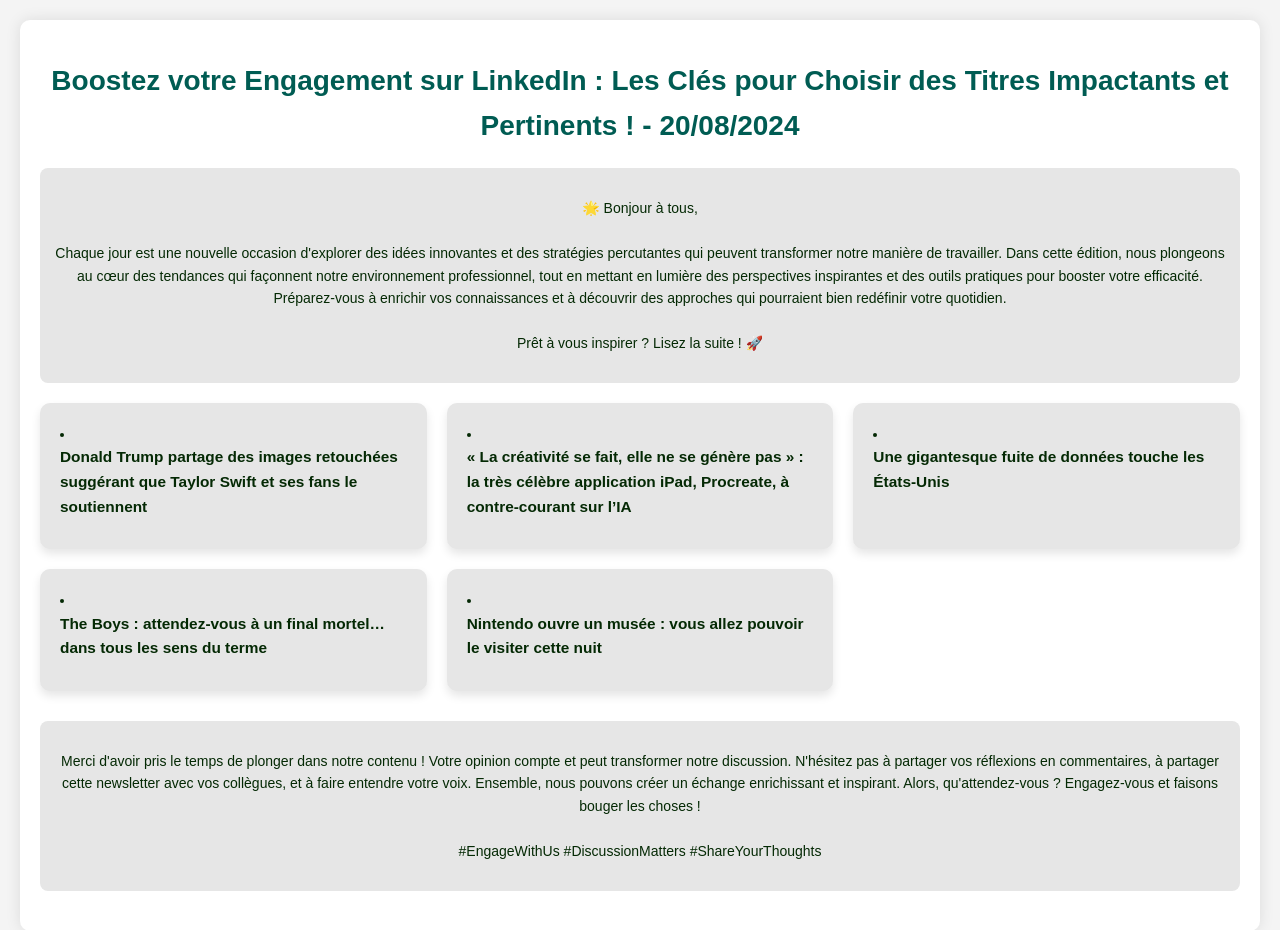
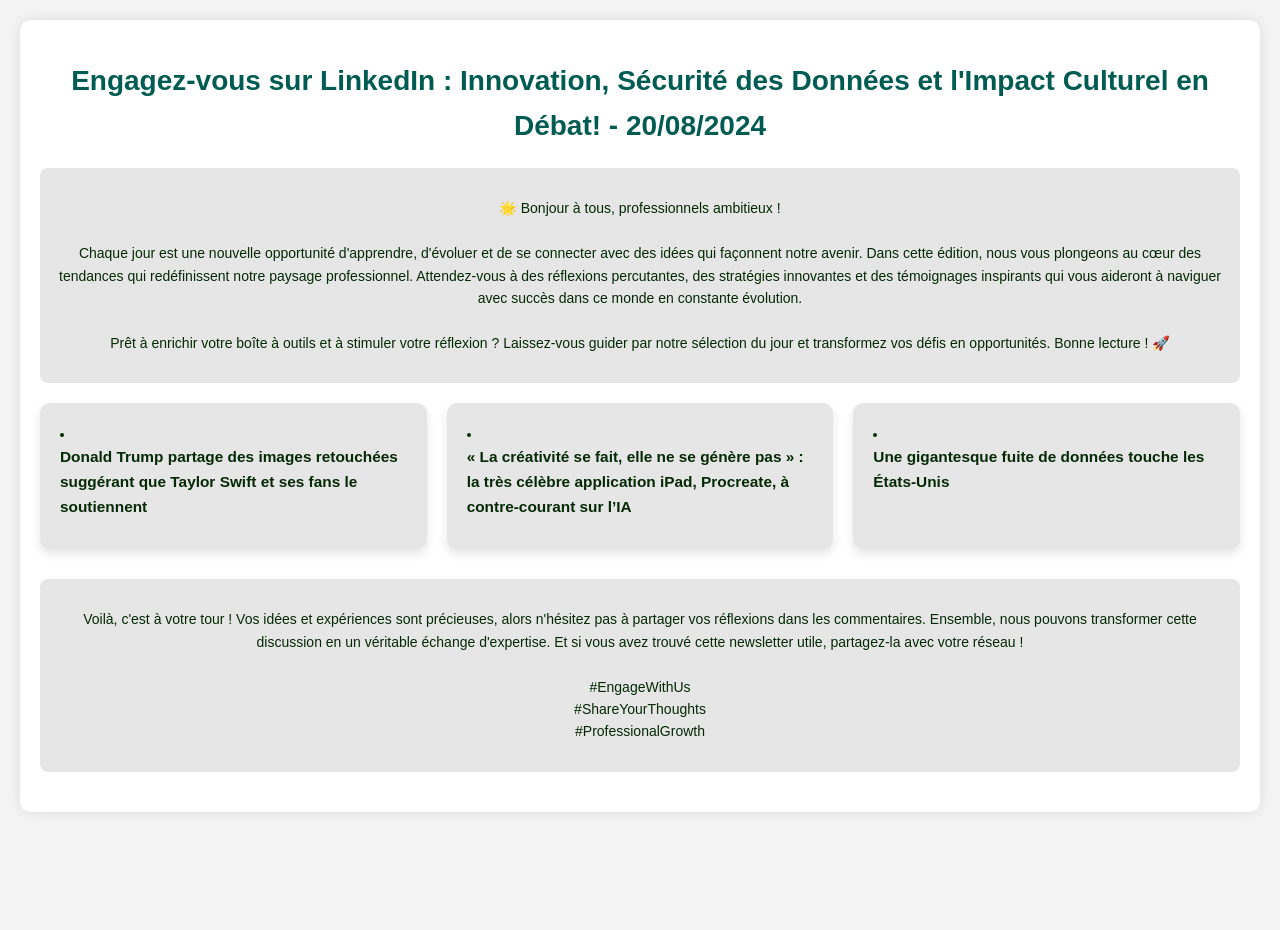
Before and after one commit to PierreTzt/CV-2024, a plain HTML site: page newsletter-blog/20082024.html in a window 1280 px wide. After the commit the page ends 832 px from the top, so only its background shows below. Drawn offline with Linux system fonts and the light colour scheme.

Commit message:
Auto-generated newsletter for 20/08/2024

```diff
--- a/newsletter-blog/20082024.html
+++ b/newsletter-blog/20082024.html
@@ -4,7 +4,7 @@
     <head>
         <meta charset="UTF-8">
         <meta name="viewport" content="width=device-width, initial-scale=1.0">
-        <title>Boostez votre Engagement sur LinkedIn : Les Clés pour Choisir des Titres Impactants et Pertinents ! - 20/08/2024</title>
+        <title>Engagez-vous sur LinkedIn : Innovation, Sécurité des Données et l'Impact Culturel en Débat! - 20/08/2024</title>
         <style>
             :root {
               --kaki-green: #005C53;
@@ -105,20 +105,18 @@
     </head>
     <body>
         <div class="container">
-            <h1>Boostez votre Engagement sur LinkedIn : Les Clés pour Choisir des Titres Impactants et Pertinents ! - 20/08/2024</h1>
+            <h1>Engagez-vous sur LinkedIn : Innovation, Sécurité des Données et l'Impact Culturel en Débat! - 20/08/2024</h1>
             <div class="intro">
-                <p>🌟 Bonjour à tous,<br><br>Chaque jour est une nouvelle occasion d'explorer des idées innovantes et des stratégies percutantes qui peuvent transformer notre manière de travailler. Dans cette édition, nous plongeons au cœur des tendances qui façonnent notre environnement professionnel, tout en mettant en lumière des perspectives inspirantes et des outils pratiques pour booster votre efficacité. Préparez-vous à enrichir vos connaissances et à découvrir des approches qui pourraient bien redéfinir votre quotidien. <br><br>Prêt à vous inspirer ? Lisez la suite ! 🚀</p>
+                <p>🌟 Bonjour à tous, professionnels ambitieux !<br><br>Chaque jour est une nouvelle opportunité d'apprendre, d'évoluer et de se connecter avec des idées qui façonnent notre avenir. Dans cette édition, nous vous plongeons au cœur des tendances qui redéfinissent notre paysage professionnel. Attendez-vous à des réflexions percutantes, des stratégies innovantes et des témoignages inspirants qui vous aideront à naviguer avec succès dans ce monde en constante évolution. <br><br>Prêt à enrichir votre boîte à outils et à stimuler votre réflexion ? Laissez-vous guider par notre sélection du jour et transformez vos défis en opportunités. Bonne lecture ! 🚀</p>
             </div>
             <div class="articles">
                 <li class='article'><a href='https://www.lemonde.fr/international/article/2024/08/19/donald-trump-partage-des-images-retouchees-suggerant-que-taylor-swift-et-ses-fans-le-soutiennent_6287021_3210.html'>Donald Trump partage des images retouchées suggérant que Taylor Swift et ses fans le soutiennent</a></li>
 <li class='article'><a href='https://www.frandroid.com/culture-tech/intelligence-artificielle/2308960_la-creativite-se-fait-elle-ne-se-genere-pas-la-tres-celebre-application-ipad-procreate-a-contre-courant-sur-lia'>« La créativité se fait, elle ne se génère pas » : la très célèbre application iPad, Procreate, à contre-courant sur l’IA</a></li>
 <li class='article'><a href='https://www.01net.com/actualites/gigantesque-fuite-donnees-touche-etats-unis.html'>Une gigantesque fuite de données touche les États-Unis</a></li>
-<li class='article'><a href='https://www.journaldugeek.com/2024/08/19/the-boys-attendez-vous-a-un-final-mortel-dans-tous-les-sens-du-terme/'>The Boys : attendez-vous à un final mortel… dans tous les sens du terme</a></li>
-<li class='article'><a href='https://www.numerama.com/tech/1792456-nintendo-ouvre-un-musee-vous-allez-pouvoir-le-visiter-cette-nuit.html'>Nintendo ouvre un musée : vous allez pouvoir le visiter cette nuit</a></li>
 
             </div>
             <div class="conclusion">
-                <p>Merci d'avoir pris le temps de plonger dans notre contenu ! Votre opinion compte et peut transformer notre discussion. N'hésitez pas à partager vos réflexions en commentaires, à partager cette newsletter avec vos collègues, et à faire entendre votre voix. Ensemble, nous pouvons créer un échange enrichissant et inspirant. Alors, qu'attendez-vous ? Engagez-vous et faisons bouger les choses !<br><br>#EngageWithUs #DiscussionMatters #ShareYourThoughts</p>
+                <p>Voilà, c'est à votre tour ! Vos idées et expériences sont précieuses, alors n'hésitez pas à partager vos réflexions dans les commentaires. Ensemble, nous pouvons transformer cette discussion en un véritable échange d'expertise. Et si vous avez trouvé cette newsletter utile, partagez-la avec votre réseau ! <br><br>#EngageWithUs  <br>#ShareYourThoughts  <br>#ProfessionalGrowth</p>
             </div>
         </div>
     </body>
```
